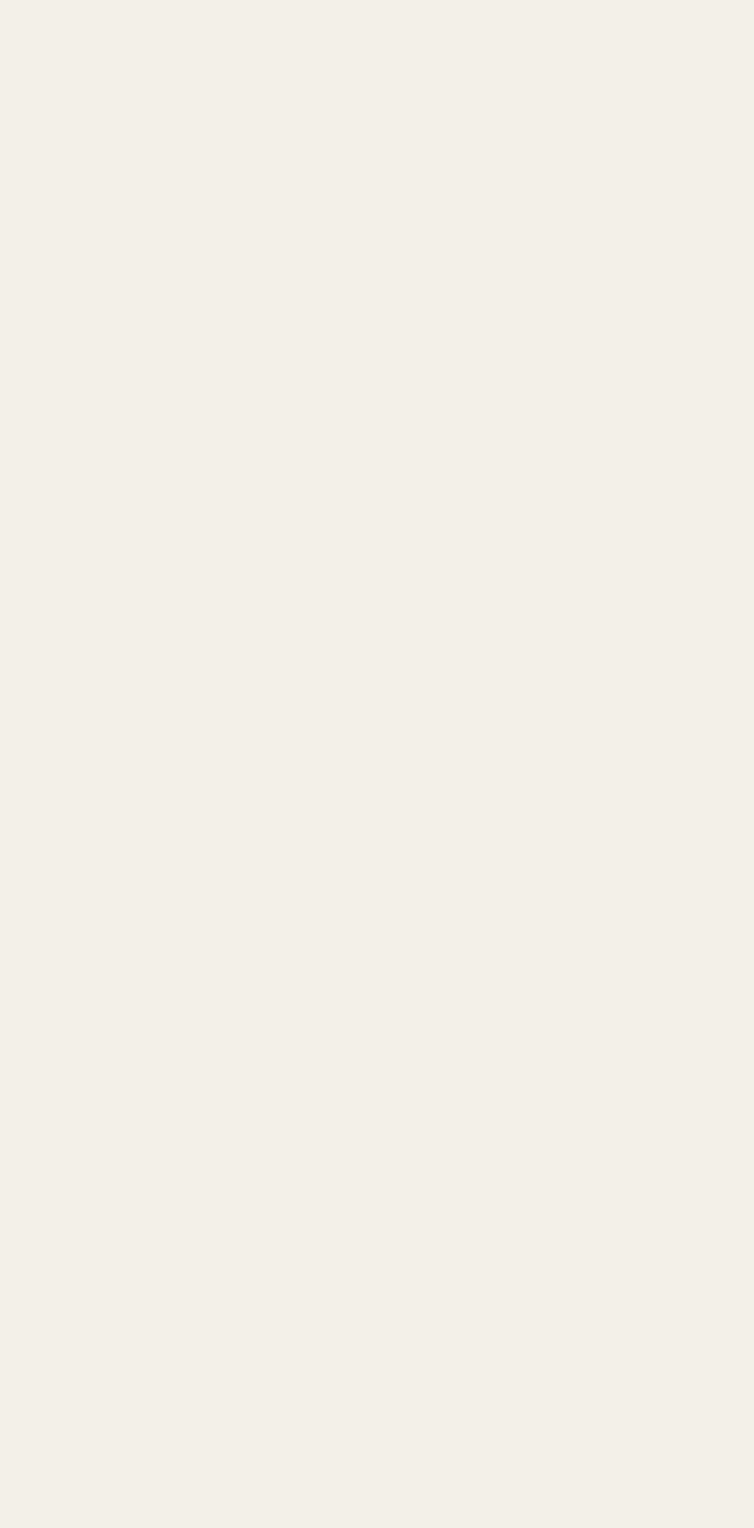
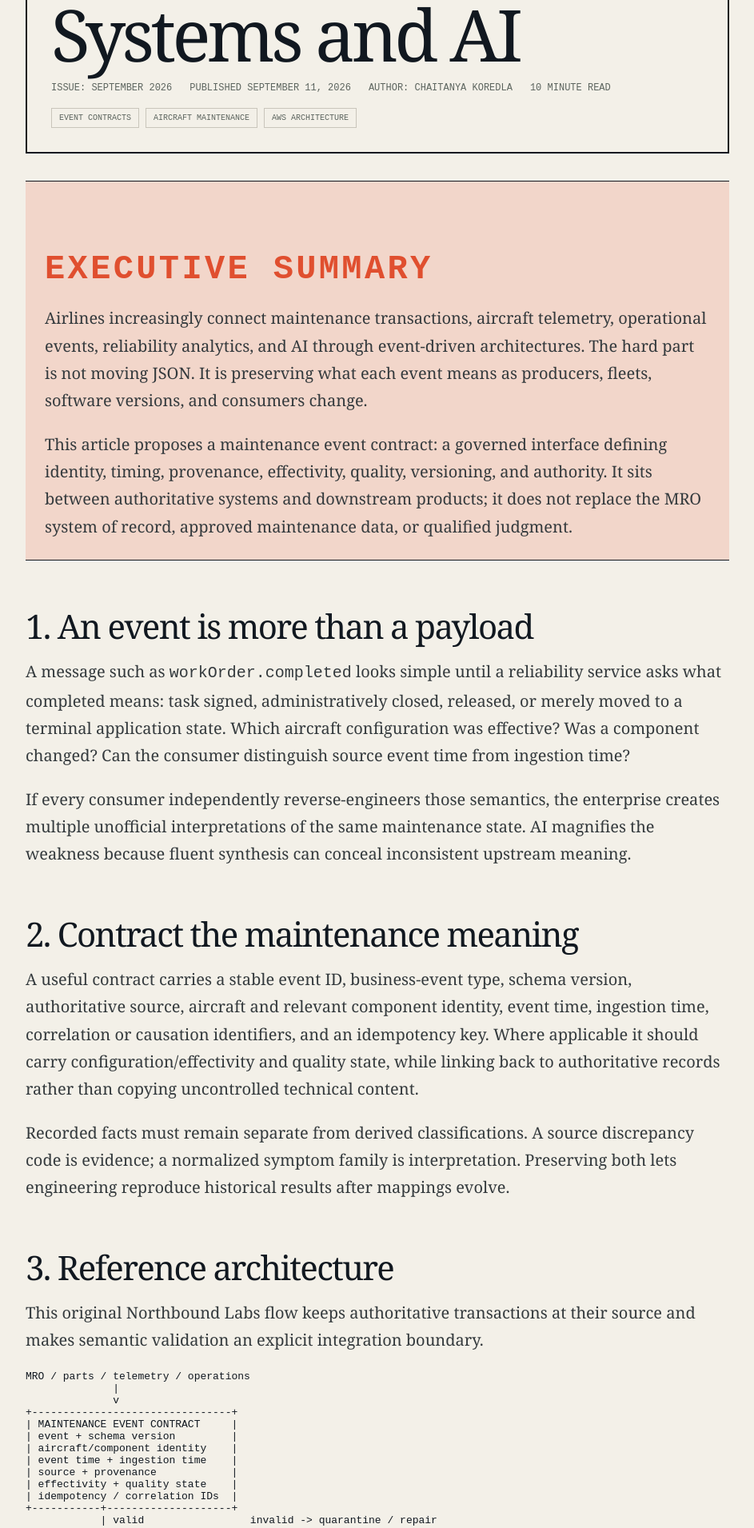
Before and after one commit to ckoredla/CK_Docs, a Next.js app: page /articles/2026-09-maintenance-event-contracts in a window 1280 px wide. Before the commit this address had no page. Shown: the part 520-2431 px from the top of the page at 80% size, without its empty margins (168-1111 px from the left). Before the commit the page ends 800 px from the top, so only its background shows below. Built offline with nearby package versions, Linux system fonts and the light colour scheme.

Commit message:
Publish maintenance event contracts article

```diff
--- /dev/null
+++ b/app/articles/2026-09-maintenance-event-contracts/page.tsx
@@ -0,0 +1,24 @@
+import type { Metadata } from 'next';
+import { ArticleShell } from '../../components/ArticleShell';
+import { ExecutiveSummary, KeyTakeaways, ReferenceList } from '../../components/Publication';
+import type { ArticleRecord } from '../../lib/articles';
+
+const article: ArticleRecord={id:'nbl-2026-09-11',title:'Maintenance Event Contracts: The Missing Layer Between MRO Systems and AI',slug:'2026-09-maintenance-event-contracts',issueDate:'2026-09-11',publishedAt:'2026-09-11T19:00:00-05:00',updatedAt:'2026-09-11T19:00:00-05:00',summary:'A practical architecture for versioning the meaning, identity, timing, provenance, and authority of aircraft maintenance events before analytics and AI consume them.',description:'How airlines can use governed event contracts to connect authoritative MRO systems, aircraft telemetry, reliability products, and AI without turning integration semantics into hidden technical debt.',categories:['MRO Modernization','Cloud Architecture'],topicTags:['Event contracts','Aircraft maintenance','AWS architecture'],ataChapters:[],articleType:'Engineering Guide',estimatedReadingTime:10,publicationStatus:'published',featuredStatus:'featured',diagramIdentifiers:['maintenance-event-contract-flow'],referenceCount:5,relatedArticleSlugs:[],previousArticleSlug:null,nextArticleSlug:null};
+
+export const metadata:Metadata={title:article.title,description:article.description,alternates:{canonical:`/articles/${article.slug}`}};
+
+const flow=`MRO / parts / telemetry / operations\n              |\n              v\n+--------------------------------+\n| MAINTENANCE EVENT CONTRACT     |\n| event + schema version         |\n| aircraft/component identity    |\n| event time + ingestion time    |\n| source + provenance            |\n| effectivity + quality state    |\n| idempotency / correlation IDs  |\n+-----------+--------------------+\n            | valid                 invalid -> quarantine / repair\n            v\n     Event bus + archive\n            |\n       replay / route\n            v\n  Versioned consumer projections\n      /          |           \\\nReliability   Ops views    AI evidence assembly\n      \\          |           /\n            v\n Qualified human review / disposition`;
+
+export default function Page(){return <ArticleShell article={article}>
+<ExecutiveSummary><p>Airlines increasingly connect maintenance transactions, aircraft telemetry, operational events, reliability analytics, and AI through event-driven architectures. The hard part is not moving JSON. It is preserving what each event means as producers, fleets, software versions, and consumers change.</p><p>This article proposes a maintenance event contract: a governed interface defining identity, timing, provenance, effectivity, quality, versioning, and authority. It sits between authoritative systems and downstream products; it does not replace the MRO system of record, approved maintenance data, or qualified judgment.</p></ExecutiveSummary>
+<section><h2>1. An event is more than a payload</h2><p>A message such as <code>workOrder.completed</code> looks simple until a reliability service asks what completed means: task signed, administratively closed, released, or merely moved to a terminal application state. Which aircraft configuration was effective? Was a component changed? Can the consumer distinguish source event time from ingestion time?</p><p>If every consumer independently reverse-engineers those semantics, the enterprise creates multiple unofficial interpretations of the same maintenance state. AI magnifies the weakness because fluent synthesis can conceal inconsistent upstream meaning.</p></section>
+<section><h2>2. Contract the maintenance meaning</h2><p>A useful contract carries a stable event ID, business-event type, schema version, authoritative source, aircraft and relevant component identity, event time, ingestion time, correlation or causation identifiers, and an idempotency key. Where applicable it should carry configuration/effectivity and quality state, while linking back to authoritative records rather than copying uncontrolled technical content.</p><p>Recorded facts must remain separate from derived classifications. A source discrepancy code is evidence; a normalized symptom family is interpretation. Preserving both lets engineering reproduce historical results after mappings evolve.</p></section>
+<section><h2>3. Reference architecture</h2><p>This original Northbound Labs flow keeps authoritative transactions at their source and makes semantic validation an explicit integration boundary.</p><pre aria-label="Maintenance event contract architecture"><code>{flow}</code></pre><p>On AWS, EventBridge can route events and its schema registry can make contracts discoverable. Durable evidence can be retained for replay, while SQS can isolate consumers requiring independent retry and back-pressure. Service choice is secondary to preserving contract, failure-path, and replay semantics.</p></section>
+<section><h2>4. Version meaning, not only syntax</h2><p>Schema compatibility is necessary but insufficient. An optional field can be structurally backward-compatible while changing business interpretation. Maintenance event governance therefore needs both structural compatibility and semantic release notes. Breaking semantic changes should create a new contract version with an explicit migration window.</p><p>Do not let integration code “fix” an unknown enum, missing aircraft identity, or impossible timestamp by guessing. Quarantine it with the original payload and validation reason intact.</p></section>
+<section><h2>5. Design for duplicates, lateness, and replay</h2><p>Distributed systems retry, and aircraft evidence can arrive later than ground-system transactions because connectivity and offload patterns vary. Consumers should be idempotent, distinguish event time from ingestion time, and tolerate late evidence according to the supported decision.</p><p>Replay should be tested, not theoretical. A corrected mapping or reliability rule should rebuild a derived projection from retained source evidence without rewriting historical source events.</p></section>
+<section><h2>6. Put AI behind the evidence boundary</h2><p>AI services should consume governed projections or evidence packages, not unrestricted streams with evolving semantics. Packages should identify source records, versions, timestamps, applicability, and unresolved quality conditions. Generated synthesis must remain distinguishable from recorded maintenance facts.</p><p>AI can organize evidence, retrieve related cases, or prioritize review. It should not turn an analytical inference into approved maintenance instruction or maintenance authority.</p></section>
+<section><h2>7. Roll out one event family at a time</h2><p>Start with one valuable family such as discrepancy opened, corrective action recorded, component removed, or work order completed. Reconstruct real lifecycle examples with maintenance, reliability, data, and integration engineers. Include corrections and exceptions, then shadow consumers before replacing existing interfaces.</p><p>Measure contract rejection, unresolved identity, late-event and duplicate rates, consumer lag, replay success, and repair time. Those measures reveal modernization health better than counting messages on a bus.</p></section>
+<KeyTakeaways><ul><li>Define maintenance events as governed business contracts, not convenient JSON.</li><li>Preserve identity, event time, ingestion time, provenance, effectivity, and version.</li><li>Quarantine ambiguity instead of inventing missing meaning.</li><li>Make consumers idempotent and replay a tested capability.</li><li>Keep AI downstream of governed evidence and preserve qualified human authority.</li></ul></KeyTakeaways>
+<section><h2>Editorial note</h2><p>This independent engineering reference architecture is not FAA-approved maintenance data, an operator maintenance-program procedure, or instructions for continued airworthiness. AWS services are illustrative components, not a claim that a particular airline must use them. Adoption should be evaluated against approved programs, security requirements, data governance, and applicable obligations.</p></section>
+<ReferenceList><li><a href="https://www.faa.gov/regulations_policies/advisory_circulars/index.cfm/go/document.information/documentid/1035253">FAA AC 120-17B — Reliability Program Methods</a></li><li><a href="https://docs.aws.amazon.com/wellarchitected/latest/serverless-applications-lens/event-driven-architectures.html">AWS Well-Architected — Event-driven architectures</a></li><li><a href="https://docs.aws.amazon.com/eventbridge/latest/userguide/eb-schema-registry.html">Amazon EventBridge — Schema registries</a></li><li><a href="https://docs.aws.amazon.com/reference-architecture-diagrams/latest/connected-aircraft-solution-architecture/connected-aircraft-solution-architecture.html">AWS Connected Aircraft Solution Architecture</a></li><li><a href="https://docs.aws.amazon.com/reference-architecture-diagrams/latest/aircraft-predictive-maintenance/aircraft-predictive-maintenance.html">AWS Aircraft Predictive Maintenance</a></li></ReferenceList>
+</ArticleShell>}
```
